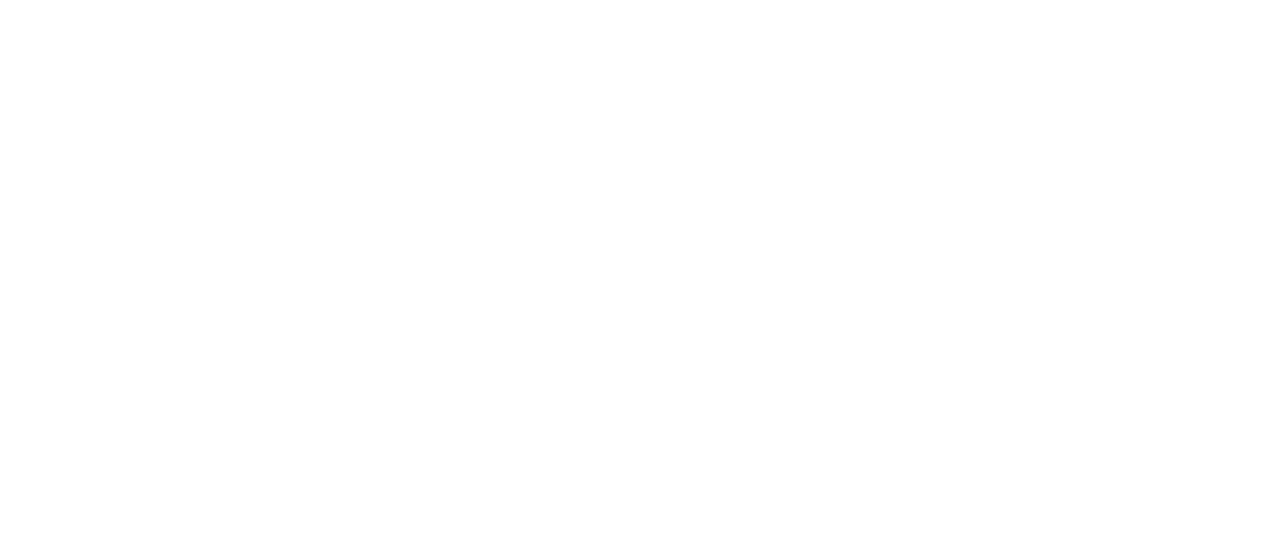
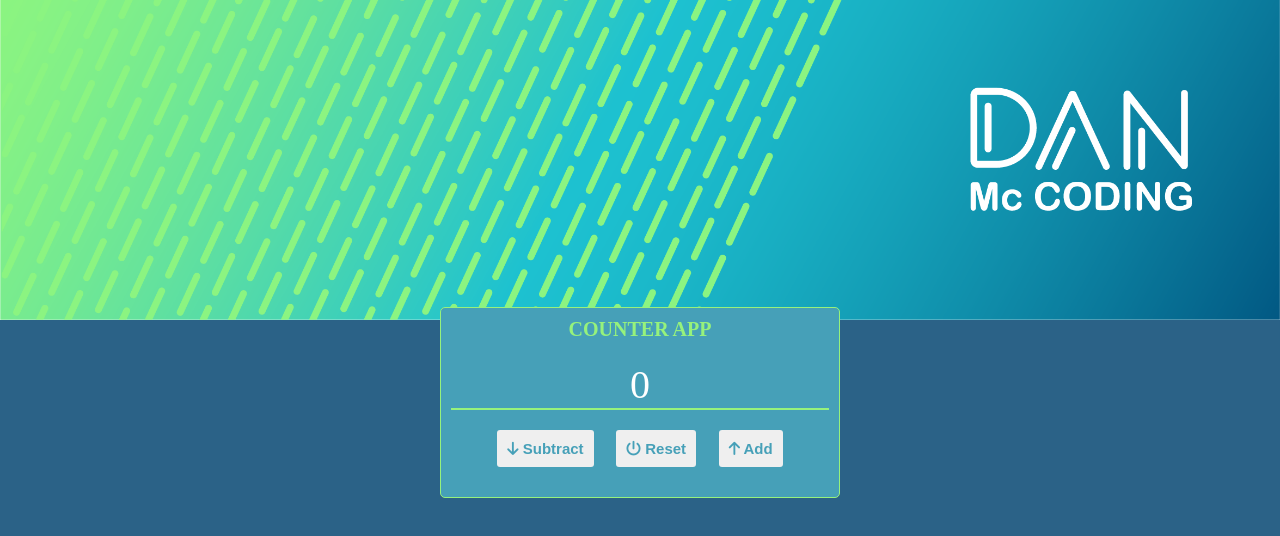
Before and after one commit to DanielMcKenna/100daysOfCode, a plain HTML site: page project1/index.html in a window 1280 px wide. Drawn offline with Linux system fonts and the light colour scheme.

Commit message:
created a counter app and played around with it

```diff
--- a/project1/index.html
+++ b/project1/index.html
@@ -4,10 +4,35 @@
     <meta charset="UTF-8" />
     <meta http-equiv="X-UA-Compatible" content="IE=edge" />
     <meta name="viewport" content="width=device-width, initial-scale=1.0" />
+    <script
+      src="https://kit.fontawesome.com/a0d20edeca.js"
+      crossorigin="anonymous"
+    ></script>
+
     <link rel="stylesheet" href="styles.css" />
     <title>Project 1</title>
   </head>
   <body>
+    <nav><img src="./images/DanMckCodingBanners-01.png" alt="" /></nav>
+
+    <div class="container">
+      <div class="counter-div">
+        <h1>COUNTER APP</h1>
+        <span class="count">0</span>
+        <hr />
+        <div class="buttons">
+          <button class="subtract">
+            <i class="fa-solid fa-arrow-down subtract"></i> Subtract
+          </button>
+          <button class="reset">
+            <i class="fa-solid fa-power-off reset"></i> Reset
+          </button>
+          <button class="addition">
+            <i class="fa-solid fa-arrow-up addition"></i> Add
+          </button>
+        </div>
+      </div>
+    </div>
     <script src="script.js"></script>
   </body>
 </html>
--- a/project1/script.js
+++ b/project1/script.js
@@ -0,0 +1,46 @@
+// this is away you can create an event listener for each item
+
+let count = document.querySelector(".count");
+let subtractCount = document.querySelector(".subtract");
+let buttons = document.querySelector(".buttons");
+// let addCount = document.querySelector(".addition");
+// let resetCount = document.querySelector(".reset");
+
+// addCount.addEventListener("click", () => {
+//   count.innerHTML++;
+// });
+
+// subtractCount.addEventListener("click", () => {
+//   count.innerHTML--;
+// });
+
+// resetCount.addEventListener("click", () => {
+//   count.innerHTML = 0;
+// });
+
+// THIS IS A DIFFERENT WAY TO DO IT A BETTER WAY:
+
+buttons.addEventListener("click", (e) => {
+  if (e.target.classList.contains("addition")) {
+    count.innerHTML++;
+    setColor();
+  } else if (e.target.classList.contains("subtract")) {
+    count.innerHTML--;
+    setColor();
+  } else {
+    count.innerHTML = 0;
+    setColor();
+  }
+});
+
+//color
+
+let setColor = () => {
+  if (count.innerHTML < 0) {
+    count.style.color = "var(--green)";
+  } else if (count.innerHTML > 0) {
+    count.style.color = "var(--blue)";
+  } else {
+    count.style.color = "white";
+  }
+};
--- a/project1/styles.css
+++ b/project1/styles.css
@@ -1,3 +1,11 @@
+:root {
+  --white: rgb(255, 255, 255);
+  --light-blue: rgb(70, 160, 184);
+  --black: #1c2b2d;
+  --blue: rgb(43, 98, 135);
+  --green: rgb(150, 242, 124);
+}
+
 * {
   margin: 0;
   padding: 0;
@@ -8,6 +16,14 @@ html {
   font-size: 10px;
 }
 
+body {
+  background-color: rgb(43, 98, 135);
+}
+
+nav {
+  padding: 0;
+  margin: 0;
+}
 p {
   font-size: 1.6rem;
   line-height: 1.5;
@@ -21,4 +37,56 @@ img {
   max-width: 900px;
   margin: 0 auto;
   padding: 0 20px;
+  display: flex;
+  justify-content: center;
+  align-items: center;
+  height: 20vh;
 }
+
+.counter-div {
+  width: 40rem;
+  border: 1px solid var(--green);
+  padding: 1rem;
+  background-color: var(--light-blue);
+  color: var(--green);
+  text-align: center;
+  border-radius: 5px;
+}
+
+.counter-div hr {
+  border: solid var(--green) 1px;
+}
+
+/* this targets all the children in the div */
+.counter-div > * {
+  margin-bottom: 2rem;
+}
+
+.count {
+  font-size: 4rem;
+  color: white;
+}
+.buttons button {
+  padding: 1rem;
+  margin: 0 1rem;
+  font-size: 1.5rem;
+  color: rgb(70, 160, 184);
+  font-weight: 700;
+  border: none;
+  outline: none;
+  border-radius: 3px;
+}
+
+button.subtract:hover {
+  color: var(--green);
+  background-color: var(--blue);
+}
+
+button.reset:hover {
+  color: var(--white);
+  background-color: var(--blue);
+}
+button.addition:hover {
+  color: var(--light-blue);
+  background-color: var(--blue);
+}
```
Also changed, not shown: project1/images/DanMckCodingBanners-01.png (added).
